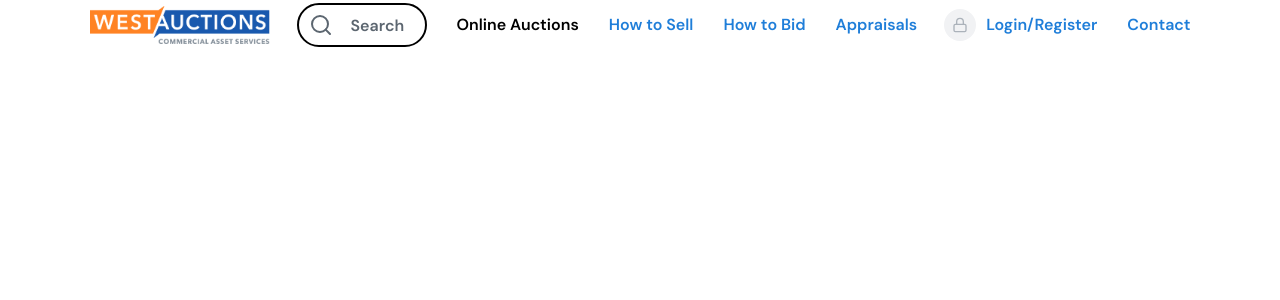
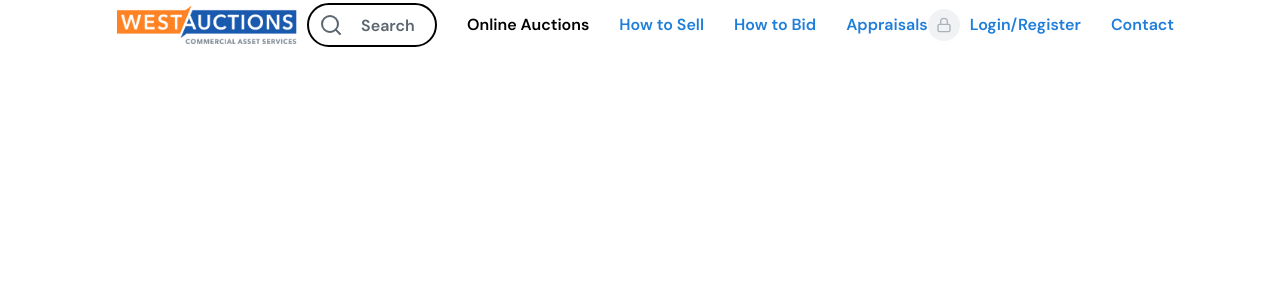
Before and after one commit to jamesDockal/west-auction-clone, a Next.js app: page / in a window 1280 px wide. Shown: the top 300 px of the page. Built offline with nearby package versions, Linux system fonts and the light colour scheme.

Commit message:
feat: create search bar focused layout

```diff
--- a/src/components/header.component.tsx
+++ b/src/components/header.component.tsx
@@ -1,17 +1,26 @@
 import { Lock } from "lucide-react";
 import Image from "next/image";
-import React from "react";
+import React, { useState } from "react";
 import { Search } from "./search.component";
 
 export const Header: React.FC = () => {
+  const [isSearchBarFocused, setIsSearchBarFocused] = useState(false);
+
   return (
     <div
-      className="flex justify-around items-center bg-white text-black"
+      className="flex justify-between items-center bg-white text-black"
       style={{
         height: 50,
+        padding: "0px 30px",
       }}
     >
-      <div>
+      <div
+        className="flex justify-center items-center"
+        style={{
+          width: 238,
+          height: 50,
+        }}
+      >
         <Image
           className="dark:invert"
           src="/logo.png"
@@ -23,16 +32,31 @@ export const Header: React.FC = () => {
       </div>
 
       <div
-        className="flex items-center"
+        className="flex items-center w-[659px]"
         style={{
           gap: 30,
         }}
       >
-        <Search />
-        <a className="font-semibold">Online Auctions</a>
-        <a className="cursor-pointer font-semibold text-primary">How to Sell</a>
-        <a className="cursor-pointer font-semibold text-primary">How to Bid</a>
-        <a className="cursor-pointer font-semibold text-primary">Appraisals</a>
+        <Search isFocusedCallback={setIsSearchBarFocused} />
+        <div
+          className={`flex items-center transition-all duration-300 ${
+            isSearchBarFocused && "w-0 opacity-0"
+          }`}
+          style={{
+            gap: 30,
+          }}
+        >
+          <a className="font-semibold whitespace-nowrap">Online Auctions</a>
+          <a className="cursor-pointer font-semibold text-primary whitespace-nowrap">
+            How to Sell
+          </a>
+          <a className="cursor-pointer font-semibold text-primary whitespace-nowrap">
+            How to Bid
+          </a>
+          <a className="cursor-pointer font-semibold text-primary">
+            Appraisals
+          </a>
+        </div>
       </div>
 
       <div
--- a/src/components/search.component.tsx
+++ b/src/components/search.component.tsx
@@ -1,14 +1,36 @@
-import { Search as SearchIcon } from "lucide-react";
-import React from "react";
+import { CircleX, Search as SearchIcon } from "lucide-react";
+import React, { useEffect, useState } from "react";
 
-export const Search: React.FC = () => {
+interface Props {
+  isFocusedCallback: (value: boolean) => void;
+}
+
+export const Search: React.FC<Props> = ({ isFocusedCallback }) => {
+  const [isFocused, setIsFocused] = useState(false);
+
+  const handleFocus = () => setIsFocused(true);
+  const handleBlur = () => setIsFocused(false);
+
+  useEffect(() => {
+    isFocusedCallback(isFocused);
+  }, [isFocused, isFocusedCallback]);
+
   return (
-    <>
-      <SearchIcon className="absolute text-gray-2 w-[24px] h-[24px] ml-[12px]" />
+    <div className="relative">
+      <SearchIcon className="absolute left-[12px] top-1/2 transform -translate-y-1/2 text-gray-2 w-[24px] h-[24px]" />
       <input
-        className="w-[130px] h-[44px] rounded-[30px] border-2 flex cursor-pointer pl-[52px] font-semibold placeholder-gray-2 pt-[1px]"
-        placeholder="Search"
+        className={`
+          transition-all duration-300
+          ${isFocused ? "w-[640px]" : "w-[130px]"}
+          font-semibold placeholder-gray-2 pt-[1px] rounded-[30px] border-2 cursor-pointer pl-[52px] h-[44px]
+        `}
+        placeholder={isFocused ? "What are you looking for?" : "Search"}
+        onFocus={handleFocus}
+        onBlur={handleBlur}
       />
-    </>
+      {isFocused && (
+        <CircleX className="absolute right-[12px] top-1/2 transform -translate-y-1/2 text-gray-2 w-[24px] h-[24px] " />
+      )}
+    </div>
   );
 };
```
